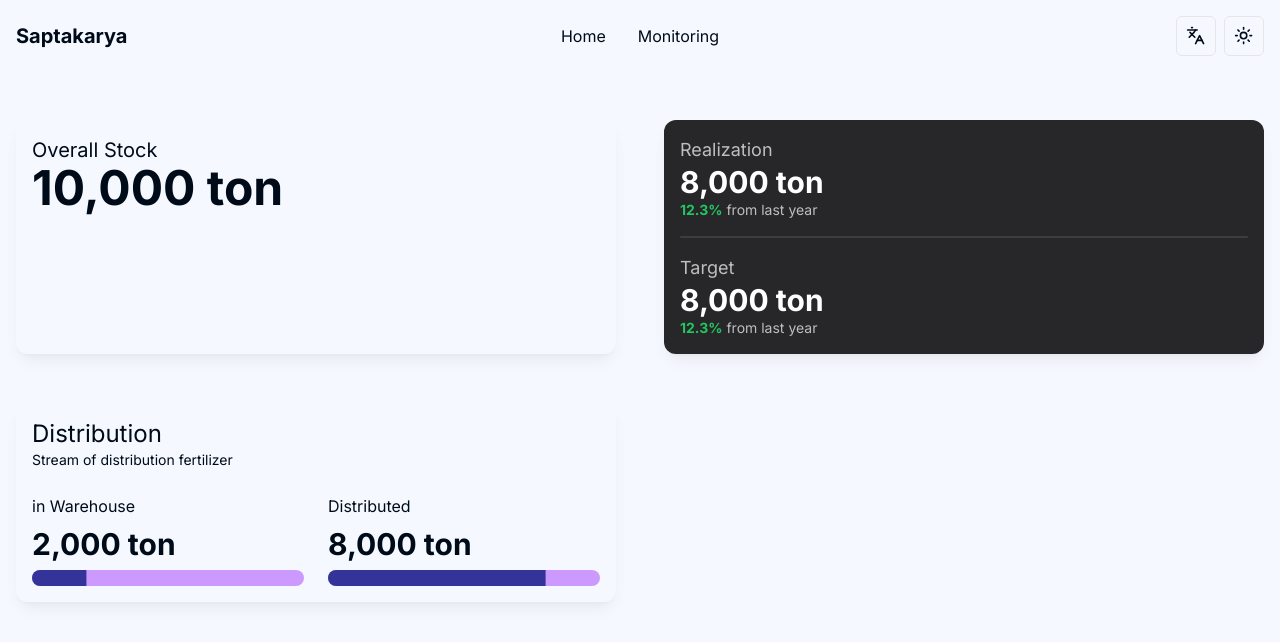
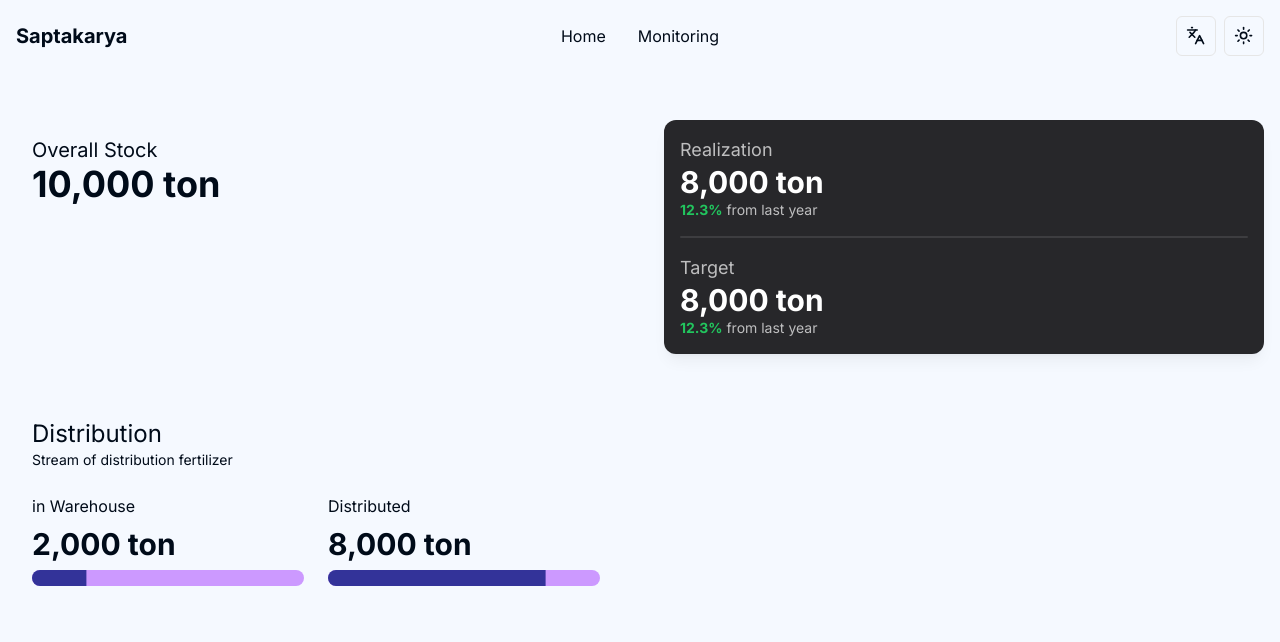
Before and after one commit to weexdayend/didactic-waffle, a Next.js app: page /en/home in a window 1280 px wide. Shown: the top 642 px of the page. Built offline with nearby package versions, Linux system fonts and the light colour scheme.

Commit message:
editing home

```diff
--- a/src/app/[locale]/(main)/home/page.tsx
+++ b/src/app/[locale]/(main)/home/page.tsx
@@ -9,11 +9,11 @@ const Page = () => {
   const ca = useTranslations('CardAch');
 
   return (
-    <div className='flex flex-col items-center pt-[15vh]'>
+    <div className='flex flex-col items-center pt-[15vh] py-16'>
       <div className='w-full grid sm:grid-cols-1 md:grid-cols-2 lg:grid-cols-2 xl:grid-cols-2 gap-12 px-4'>
-        <div className='flex flex-col w-full rounded-xl shadow-lg shadow-black/5 p-4'>
+        <div className='flex flex-col w-full p-4'>
           <h1 className='text-xl'>{cs('title')}</h1>
-          <h1 className='font-bold text-5xl'>10,000 ton</h1>
+          <h1 className='font-bold text-4xl'>10,000 ton</h1>
         </div>
         <div className='flex flex-col w-full bg-zinc-800 rounded-xl shadow-lg shadow-black/5 dark:bg-white p-4'>
           <h4 className='text-lg text-white/70 dark:text-gray-600'>{ca('realization')}</h4>
@@ -26,7 +26,7 @@ const Page = () => {
           <h1 className='text-3xl text-white font-bold dark:text-gray-800'>8,000 ton</h1>
           <h6 className='text-sm text-white/70 dark:text-gray-700'><span className='text-green-500 font-bold'>12.3%</span> {ca('notes')}</h6>
         </div>
-        <div className='flex flex-col w-full rounded-xl shadow-lg shadow-black/5 p-4'>
+        <div className='flex flex-col w-full p-4'>
           <h1 className='text-2xl'>Distribution</h1>
           <h4 className='text-sm dark:text-white/60'>Stream of distribution fertilizer</h4>
           <div className='grid sm:grid-cols-1 md:grid-cols-2 lg:grid-cols-2 xl:grid-cols-2 gap-6 pt-6'>
```
